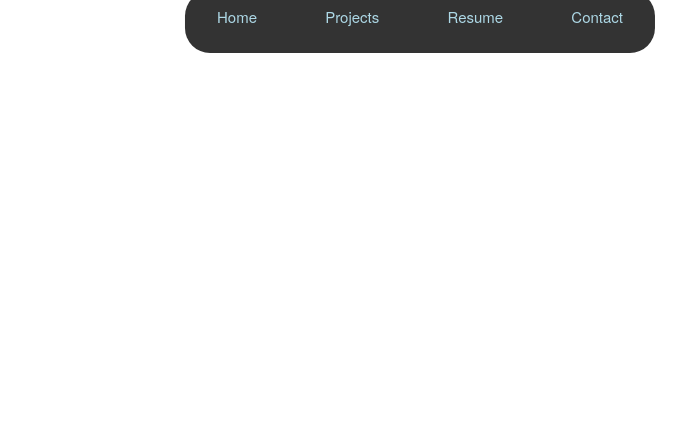
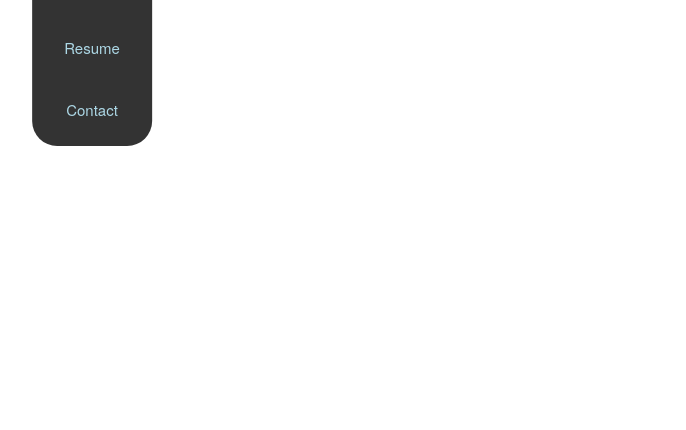
Before and after one commit to anthisp/gsap-library, a plain HTML site: page index.html in a window 1280 px wide. Shown: the part 370-800 px from the top of the page, without its empty margins (220-906 px from the left). Drawn offline with nearby package versions, Linux system fonts and the light colour scheme.

Commit message:
Add files via upload

```diff
--- a/css/style.css
+++ b/css/style.css
@@ -8,29 +8,30 @@ h1.name {
     left: 50%;
     margin-right: -50%;
     transform: translate(-50%, -50%);
+    text-shadow: 2px 2px #FFFFFF;
 }
 
 .mainContainer {
+//
 
 }
-navbar, ul{
+.navbar, ul{
     margin: 0;
     padding: 0;
     position: absolute;
     top:49%;
-    left:50%;
+    left:25%;
     margin-right: -50%;
     transform: translate(-50%, -50%);
     text-align: center;
-    display: inline-block;
     background-color: #333;
     border-radius: 25px;
 }
-navbar, li {
+.navbar, li {
     display: inline-block;
     font-size: 1em;
 }
-navbar, li, a{
+.navbar, li, a{
     color: white;
     padding: 14px 16px;
 
@@ -59,7 +60,7 @@ a:active {
         top: 65%;
     }
 }
-@media only screen and (min-width: 600px) {
+@media only screen and (min-width: 300px) {
     body {
         background-image: url("../images/background2.png");
 
--- a/index.html
+++ b/index.html
@@ -15,13 +15,14 @@
    <link href="https://fonts.googleapis.com/css?family=Abril+Fatface" rel="stylesheet">
 
     <!-- CSS and Styles-->
+
     <link rel="stylesheet" type="text/css" href="css/skeleton.css">
     <link rel="stylesheet" type="text/css" href="css/style.css">
     <link rel="stylesheet" type="text/css" href="style.css">
 
-
-    <!-- jQuery -->
+    <!-- jQuery & GSAP-->
    <script src="https://ajax.googleapis.com/ajax/libs/jquery/3.2.0/jquery.min.js"></script>
+    <script src="http://cdnjs.cloudflare.com/ajax/libs/gsap/1.19.0/TweenMax.min.js"></script>
     </head>
 
 
@@ -33,12 +34,20 @@
                     <ul>
                         <li><a href="#home">Home</a></li>
                         <li><a href="#news">Projects</a></li>
-                        <li><a href="#about">Resume</a></li>
+                        <li><a href="#resume">Resume</a></li>
                         <li><a href="#contact">Contact</a></li>
                     </ul>
 </section>
 
         </div>
+        <script>
+            var testTL = new TimelineMax();
+            testTL.to('.name', 2, {color:'gray'})
+            .to('.name', 2, {color:'blue'})
+            .to('.name', 2, {color:'black'});
+
+            TweenMax.staggerFrom(".navbar", 2, {scale:0}, 1);
+        </script>
  </body>
 
 
```
